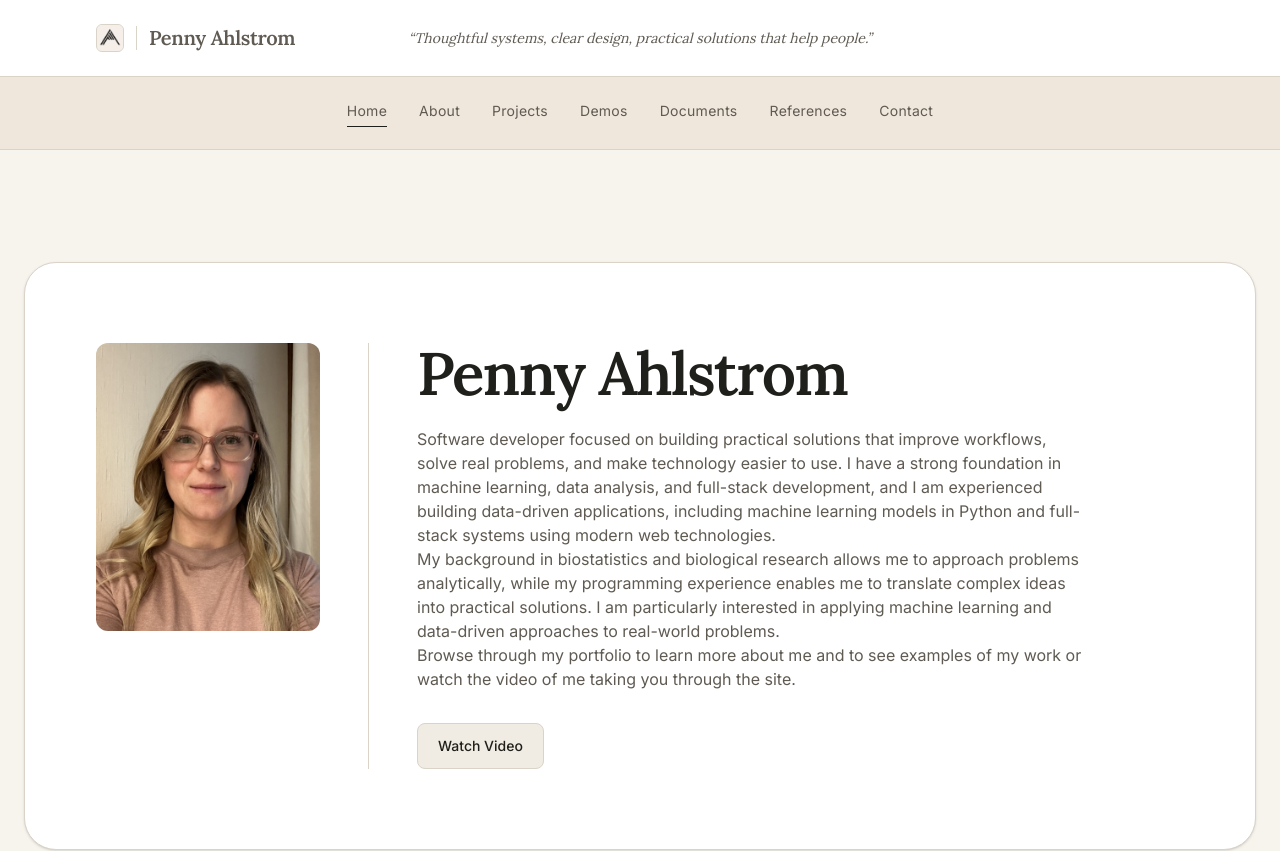
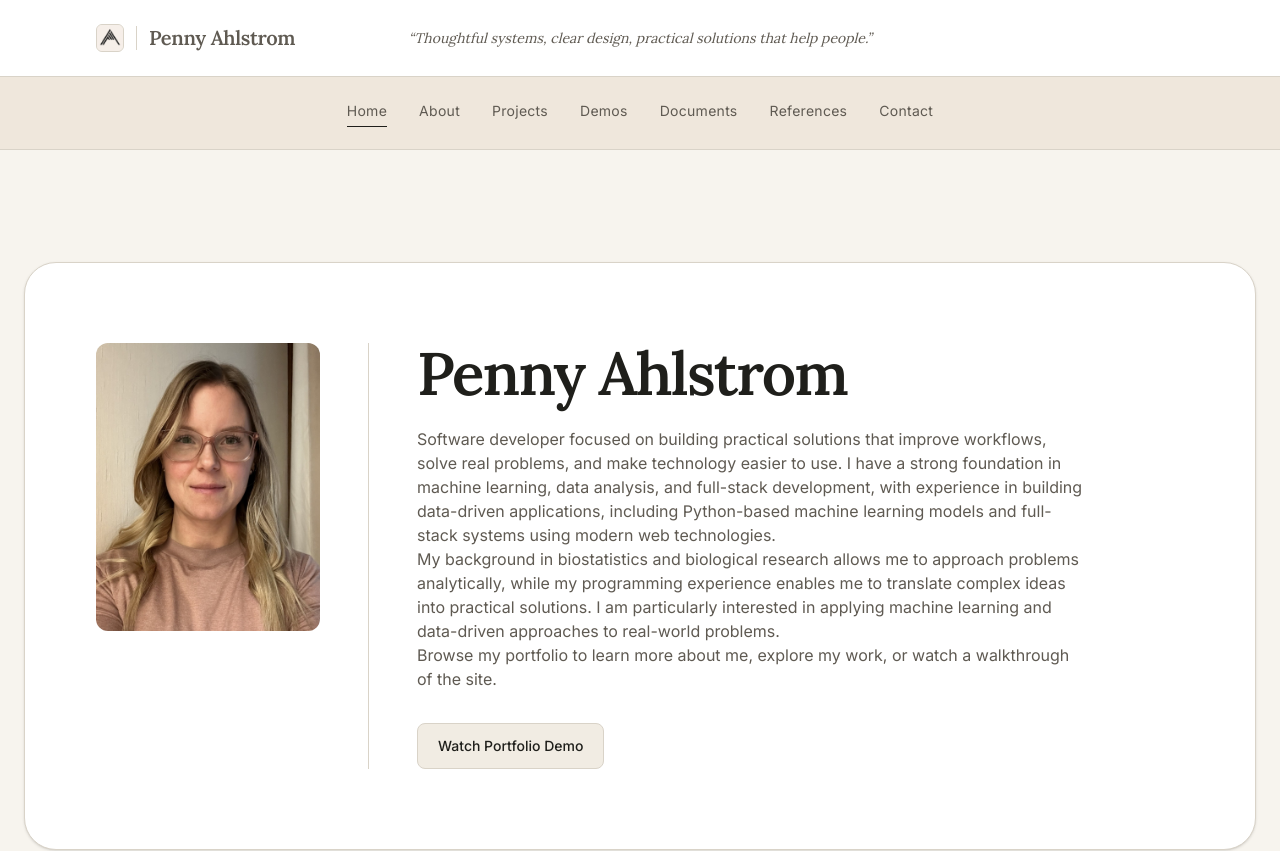
Before and after one commit to PennyAhlstrom/my-portfolio, a Next.js app: page / in a window 1280 px wide. Shown: the top 851 px of the page. Built offline with nearby package versions, Linux system fonts and the light colour scheme.

Commit message:
revise banner text

```diff
--- a/components/home/Banner.tsx
+++ b/components/home/Banner.tsx
@@ -35,20 +35,24 @@ export default function Banner() {
             <Text className="mt-6 max-w-2xl text-muted">
               Software developer focused on building practical solutions that improve
               workflows, solve real problems, and make technology easier to use.
-              I have a strong foundation in machine learning, data analysis,
-              and full-stack development, and I am experienced building data-driven applications,
-              including machine learning models in Python and full-stack systems using modern web technologies.
+
+              I have a strong foundation in machine learning, data analysis, and full-stack development,
+              with experience in building data-driven applications, including Python-based machine learning models
+              and full-stack systems using modern web technologies.
+
               <br />
+
               My background in biostatistics and biological research allows me to approach problems analytically,
               while my programming experience enables me to translate complex ideas into practical solutions.
-              I am particularly interested in applying machine learning and data-driven approaches
-              to real-world problems.
+              I am particularly interested in applying machine learning and data-driven approaches to real-world problems.
+
               <br />
-              Browse through my portfolio to learn more about me and to see examples of my work or watch the video of me taking you through the site.
+              Browse my portfolio to learn more about me, explore my work, or watch a walkthrough of the site.
+
             </Text>
             <div className="mt-8">
               <Button href="/demos/developer-portfolio-website" variant="secondary" theme="light">
-                Watch Video
+                Watch Portfolio Demo
               </Button>
             </div>
           </div>
```
